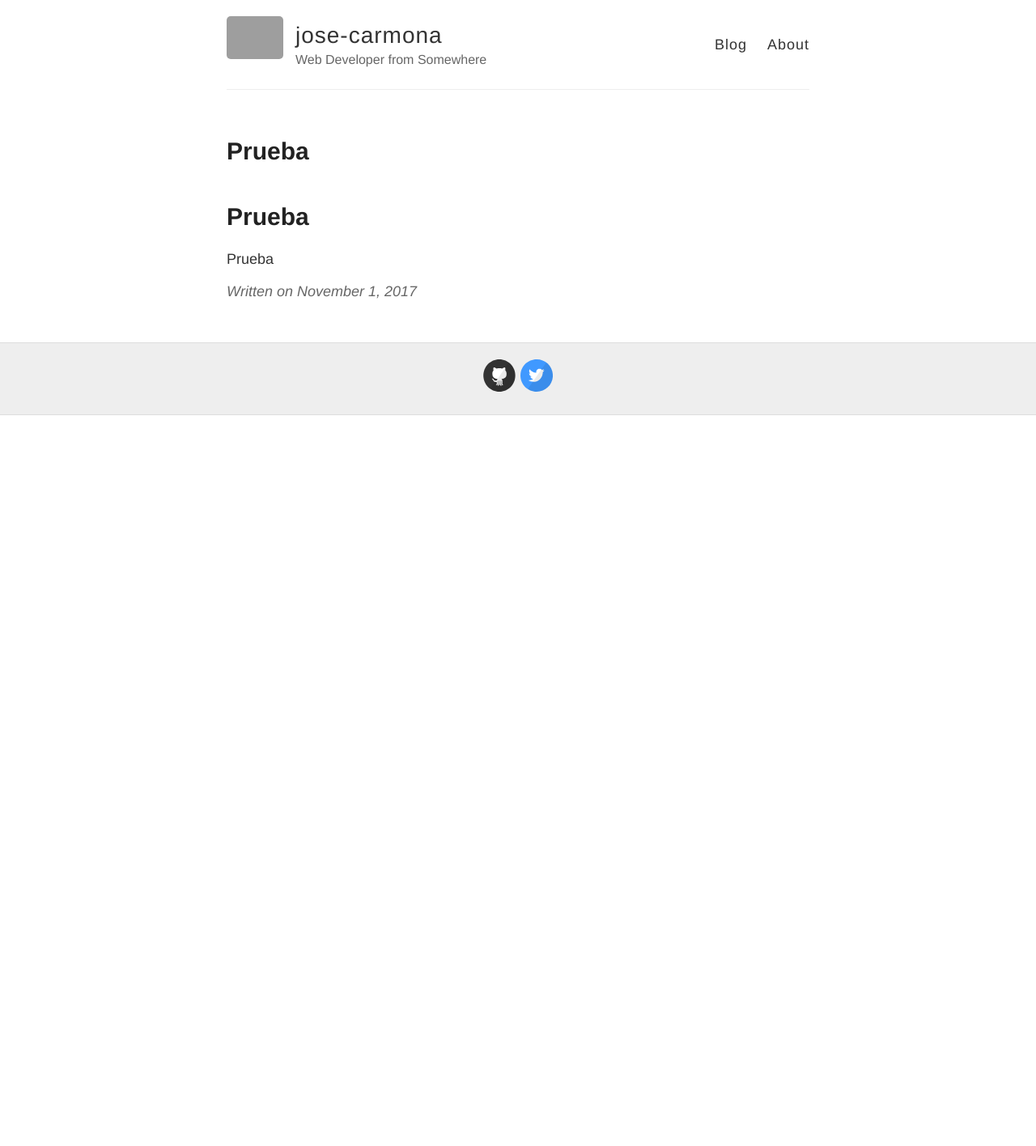
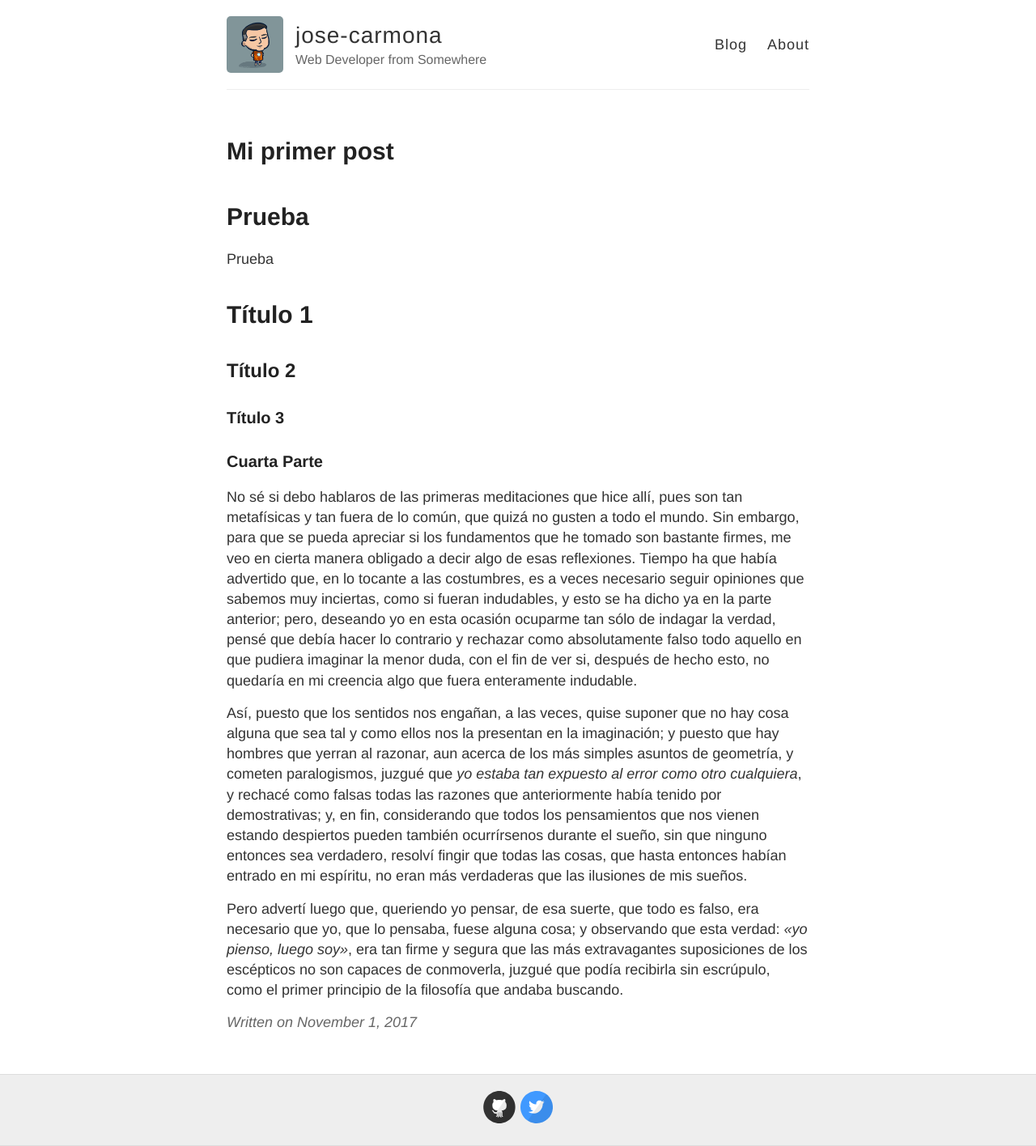
Before and after one commit to jose-carmona/jose-carmona.github.io, a Jekyll site: the page built from _posts/2017-11-01-prueba.md, in a window 1280 px wide. Shown: the whole page at 81% size. Built offline with Jekyll 4.4.1, drawn with Linux system fonts in a browser that asks for light colours; before the commit the page ends 900 px from its top, so only the background shows below that; grey boxes are pictures that could not be loaded.

Commit message:
avatar y configuración

```diff
--- a/_config.yml
+++ b/_config.yml
@@ -9,7 +9,7 @@ name: jose-carmona
 description: Web Developer from Somewhere
 
 # URL of your avatar or profile pic (you could use your GitHub profile pic)
-avatar: https://raw.githubusercontent.com/barryclark/jekyll-now/master/images/jekyll-logo.png
+avatar: https://raw.githubusercontent.com/jose-carmona/jose-carmona.github.io/master/images/jose-carmona.png
 
 #
 # Flags below are optional
--- a/_posts/2017-11-01-prueba.md
+++ b/_posts/2017-11-01-prueba.md
@@ -1,11 +1,20 @@
 ---
 layout: post
-title:  "Prueba"
-date:   2017-11-01 16:16:01 -0600
-permalink: /prueba/
-categories: prueba
+title:  "Mi primer post"
 ---
 
 # Prueba
 
 Prueba
+
+# Título 1
+## Título 2
+### Título 3
+
+### Cuarta Parte
+
+No sé si debo hablaros de las primeras meditaciones que hice allí, pues son tan metafísicas y tan fuera de lo común, que quizá no gusten a todo el mundo. Sin embargo, para que se pueda apreciar si los fundamentos que he tomado son bastante firmes, me veo en cierta manera obligado a decir algo de esas reflexiones. Tiempo ha que había advertido que, en lo tocante a las costumbres, es a veces necesario seguir opiniones que sabemos muy inciertas, como si fueran indudables, y esto se ha dicho ya en la parte anterior; pero, deseando yo en esta ocasión ocuparme tan sólo de indagar la verdad, pensé que debía hacer lo contrario y rechazar como absolutamente falso todo aquello en que pudiera imaginar la menor duda, con el fin de ver si, después de hecho esto, no quedaría en mi creencia algo que fuera enteramente indudable.
+
+Así, puesto que los sentidos nos engañan, a las veces, quise suponer que no hay cosa alguna que sea tal y como ellos nos la presentan en la imaginación; y puesto que hay hombres que yerran al razonar, aun acerca de los más simples asuntos de geometría, y cometen paralogismos, juzgué que *yo estaba tan expuesto al error como otro cualquiera*, y rechacé como falsas todas las razones que anteriormente había tenido por demostrativas; y, en fin, considerando que todos los pensamientos que nos vienen estando despiertos pueden también ocurrírsenos durante el sueño, sin que ninguno entonces sea verdadero, resolví fingir que todas las cosas, que hasta entonces habían entrado en mi espíritu, no eran más verdaderas que las ilusiones de mis sueños.
+
+Pero advertí luego que, queriendo yo pensar, de esa suerte, que todo es falso, era necesario que yo, que lo pensaba, fuese alguna cosa; y observando que esta verdad: _«yo pienso, luego soy»_, era tan firme y segura que las más extravagantes suposiciones de los escépticos no son capaces de conmoverla, juzgué que podía recibirla sin escrúpulo, como el primer principio de la filosofía que andaba buscando.
```
Also changed, not shown: _posts/2014-3-3-Hello-World.md (deleted, +0 -10 lines), about.md (+5 -7 lines), README.md, images/jose-carmona.png (added).
